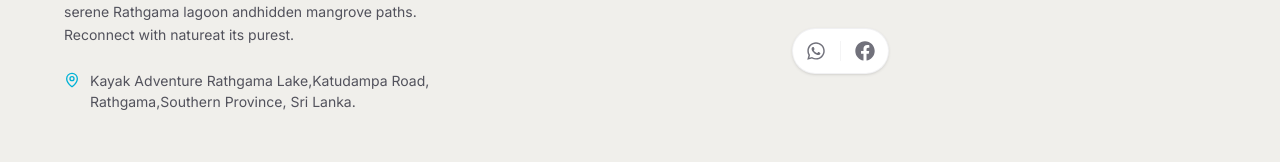
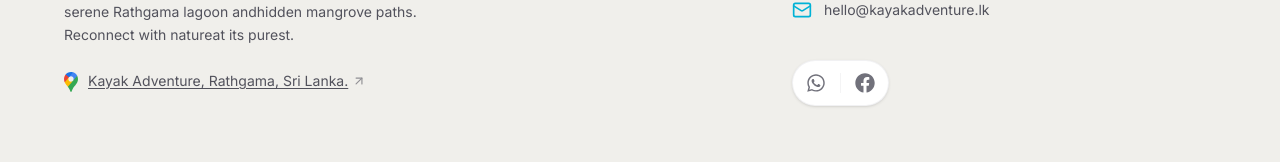
Before and after one commit to sasangachathumal/kayak-adventure, a Next.js app: page / in a window 1280 px wide. Shown: the part 4093-4255 px from the top of the page. Built offline with nearby package versions, Linux system fonts and the light colour scheme; a web font is replaced by a local one.

Commit message:
feat: integrate Google Maps link with official logo and arrow indicator in footer location

```diff
--- a/components/Footer.tsx
+++ b/components/Footer.tsx
@@ -2,7 +2,7 @@
 
 import Link from "next/link";
 import Image from "next/image";
-import { Phone, Mail, MapPin } from "lucide-react";
+import { Phone, Mail, MapPin, ArrowUpRight } from "lucide-react";
 import Section from "./Section";
 import Reveal from "./Reveal";
 
@@ -58,7 +58,7 @@ export default function Footer() {
 
           <Reveal variant="blur-in" delay={100} duration={800}>
             <p className="font-sans text-[14px] leading-relaxed text-zinc-600 max-w-sm mb-6 text-left">
-              Experience guided kayaking tours through<br className="md:hidden" />
+              Experience guided kayaking tours through <br className="md:hidden" />
               Sri Lanka&apos;s serene Rathgama lagoon and<br className="md:hidden" />
               hidden mangrove paths. Reconnect with nature<br className="md:hidden" />
               at its purest.
@@ -67,17 +67,37 @@ export default function Footer() {
 
           {/* Address Row */}
           <Reveal variant="fade-up" delay={200} duration={700}>
-            <div className="flex items-start gap-2.5 text-zinc-600 text-[14px] mb-10 md:mb-0">
-              <MapPin className="size-4 text-brand shrink-0 mt-0.5" />
-              <span className="wrap-break-word">Kayak Adventure Rathgama Lake,<br className="md:hidden" />Katudampa Road,<br className="hidden md:block" />Rathgama,<br className="md:hidden" />Southern Province, Sri Lanka.</span>
-            </div>
+            <Link
+              href="https://maps.app.goo.gl/oft6MJNk3JXXCy1eA"
+              target="_blank"
+              rel="noopener noreferrer"
+              className="flex items-start gap-2.5 text-zinc-600 hover:text-brand transition-colors text-[14px] mb-10 md:mb-0 group cursor-pointer"
+            >
+              {/* Google Maps Pin Logo */}
+              <svg
+                className="w-3.5 h-5 shrink-0 mt-0.5 group-hover:scale-110 transition-transform"
+                viewBox="0 0 256 367"
+                fill="none"
+                xmlns="http://www.w3.org/2000/svg"
+              >
+                <path fill="#34A853" d="M70.585 271.865a371 371 0 0 1 28.911 42.642c7.374 13.982 10.448 23.463 15.837 40.31c3.305 9.308 6.292 12.086 12.714 12.086c6.998 0 10.173-4.726 12.626-12.035c5.094-15.91 9.091-28.052 15.397-39.525c12.374-22.15 27.75-41.833 42.858-60.75c4.09-5.354 30.534-36.545 42.439-61.156c0 0 14.632-27.035 14.632-64.792c0-35.318-14.43-59.813-14.43-59.813l-41.545 11.126l-25.23 66.451l-6.242 9.163l-1.248 1.66l-1.66 2.078l-2.914 3.319l-4.164 4.163l-22.467 18.304l-56.17 32.432z"/>
+                <path fill="#FBBC04" d="M12.612 188.892c13.709 31.313 40.145 58.839 58.031 82.995l95.001-112.534s-13.384 17.504-37.662 17.504c-27.043 0-48.89-21.595-48.89-48.825c0-18.673 11.234-31.501 11.234-31.501l-64.489 17.28z"/>
+                <path fill="#4285F4" d="M166.705 5.787c31.552 10.173 58.558 31.53 74.893 63.023l-75.925 90.478s11.234-13.06 11.234-31.617c0-27.864-23.463-48.68-48.81-48.68c-23.969 0-37.735 17.475-37.735 17.475v-57z"/>
+                <path fill="#1A73E8" d="M30.015 45.765C48.86 23.218 82.02 0 127.736 0c22.18 0 38.89 5.823 38.89 5.823L90.29 96.516H36.205z"/>
+                <path fill="#EA4335" d="M12.612 188.892S0 164.194 0 128.414c0-33.817 13.146-63.377 30.015-82.649l60.318 50.759z"/>
+              </svg>
+              <span className="wrap-break-word underline-offset-2 hover:underline inline-flex items-center gap-1 underline">
+                Kayak Adventure, Rathgama, Sri Lanka.
+                <ArrowUpRight className="size-3.5 opacity-60 group-hover:opacity-100 group-hover:translate-x-0.5 group-hover:-translate-y-0.5 transition-all duration-300" />
+              </span>
+            </Link>
           </Reveal>
         </div>
 
         {/* Contact Details Column */}
         <div className="col-span-12 md:col-span-5 flex flex-col items-start text-left">
-          <Reveal variant="fade-left" duration={600}>
-            <span className="font-sans text-[10px] font-bold tracking-[0.35em] text-brand uppercase mb-8">
+          <Reveal variant="fade-left" duration={600} className="mb-6 sm:mb-8">
+            <span className="font-sans text-[10px] font-bold tracking-[0.35em] text-brand uppercase">
               Contact Us
             </span>
           </Reveal>
```
Also changed, not shown: public/google-maps.svg (added).
